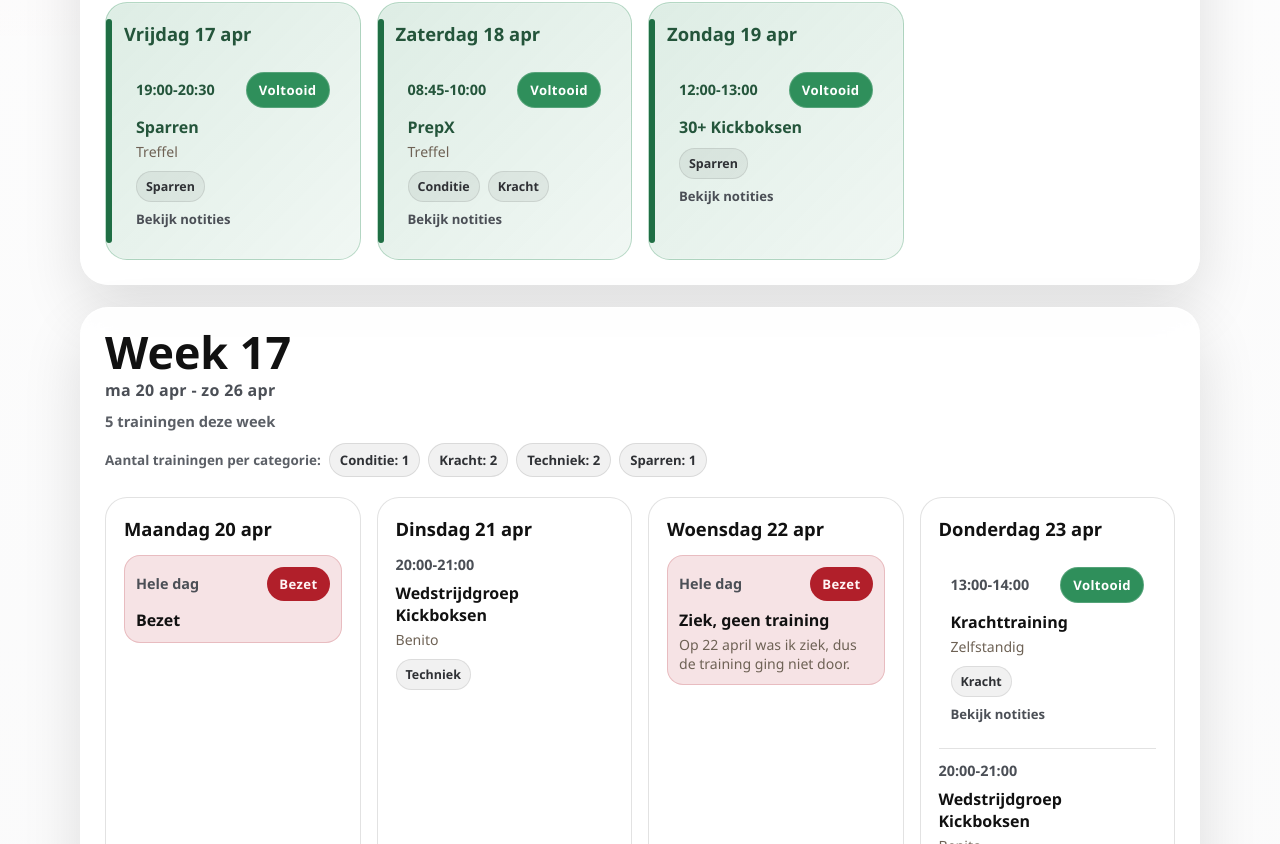
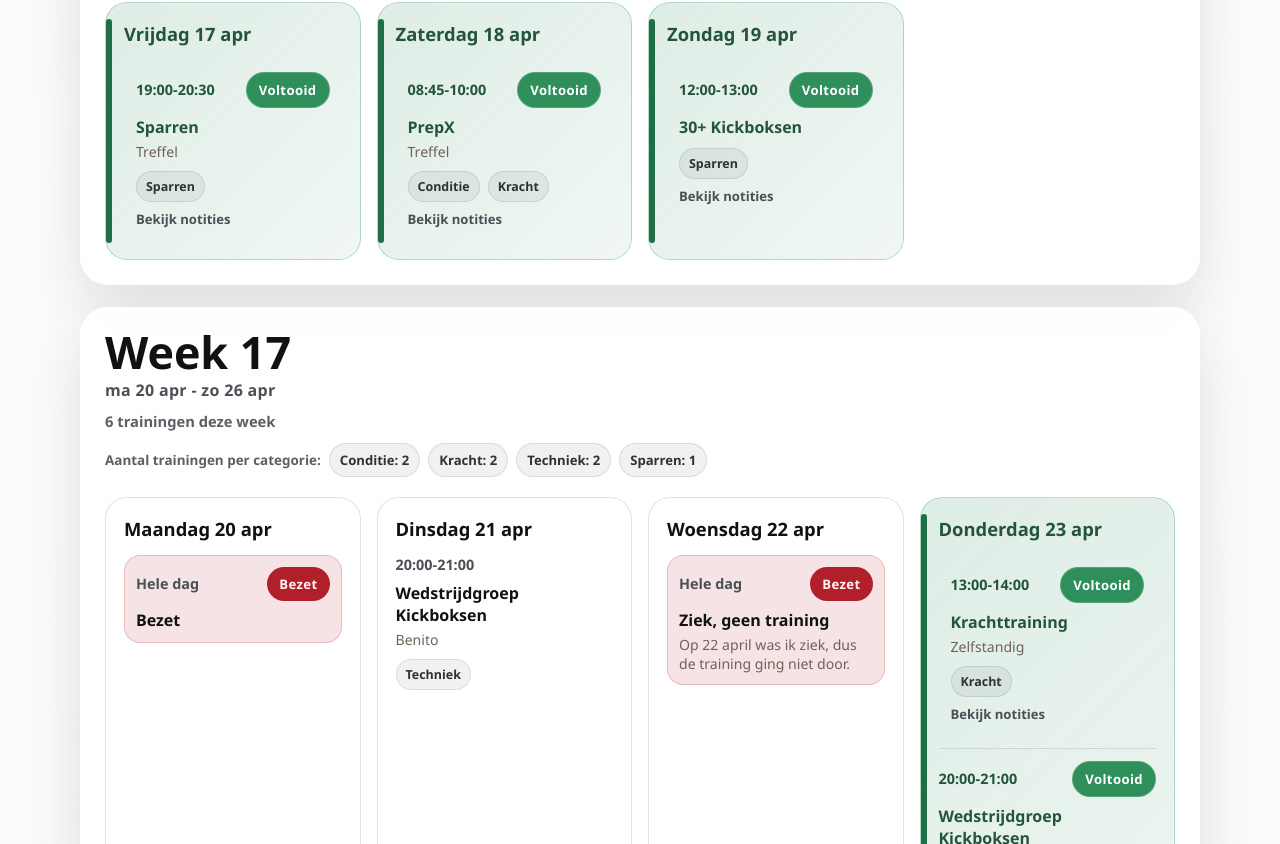
Before and after one commit to larsdouweschuitema/titanlog, a Nuxt app: page /events/almere-finest in a window 1280 px wide. Shown: the part 1956-2800 px from the top of the page. Built offline with nearby package versions, Linux system fonts and the light colour scheme.

Commit message:
Update April 23 evening training sessions

```diff
--- a/data/schedule.ts
+++ b/data/schedule.ts
@@ -351,7 +351,7 @@ export const scheduleWeeks: ScheduleWeek[] = [
     weekStartDate: '2026-04-20',
     includeTuesdayFightTeam: true,
     includeWednesdayFightTeam: false,
-    includeThursdayFightTeam: true,
+    includeThursdayFightTeam: false,
     includeFridaySparring: true,
     extraEntries: [
       {
@@ -384,6 +384,31 @@ export const scheduleWeeks: ScheduleWeek[] = [
           'Barbell bench press met 20 kg stang + 2 x 10 kg: 10 normale herhalingen, gevolgd door 10 herhalingen met korte press plus volledige herhaling, 3 sets totaal.',
           'Barbell bench press met 20 kg stang + 2 x 5 kg: 15 herhalingen explosief uitstoten en 3 seconden gecontroleerd terug, 3 sets totaal.',
           'Cable punch drill op 15 kg met jab-directe combinaties in southpaw stand, 15 herhalingen per kant.'
+        ]
+      },
+      {
+        date: '2026-04-23',
+        dayLabel: 'Donderdag 23 apr',
+        time: '20:00-21:00',
+        session: 'Wedstrijdgroep Kickboksen',
+        detail: 'Benito',
+        completed: true,
+        tags: ['Techniek'],
+        type: 'training'
+      },
+      {
+        date: '2026-04-23',
+        dayLabel: 'Donderdag 23 apr',
+        time: '21:00-23:00',
+        session: 'Conditioning',
+        detail: 'Zelfstandig',
+        completed: true,
+        tags: ['Conditie'],
+        type: 'training',
+        notes: [
+          '1000 meter ski in 3:07.',
+          '1000 meter roeien in 3:27.',
+          'Airbike interval 10/10: 15 seconden werk, 45 seconden rust, 10 minuten totaal.'
         ]
       },
       {
```
